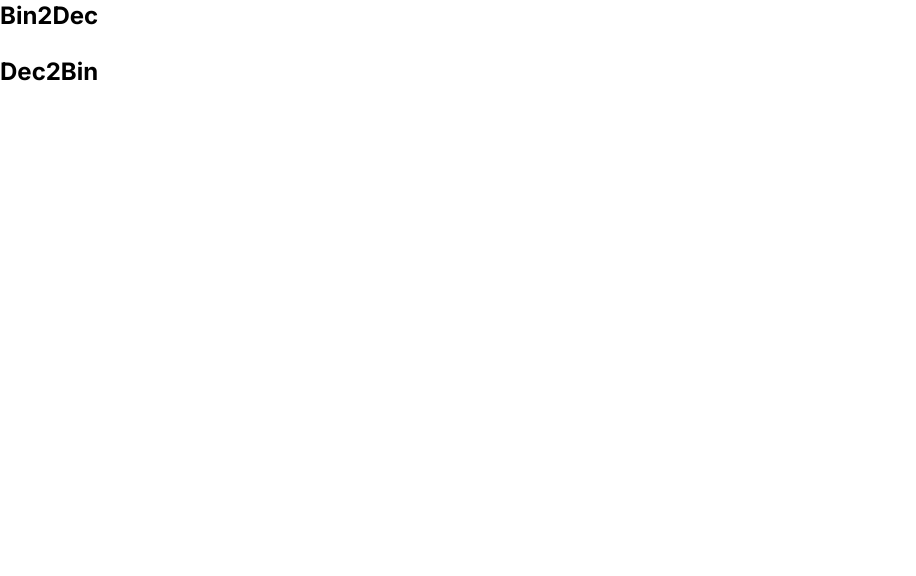
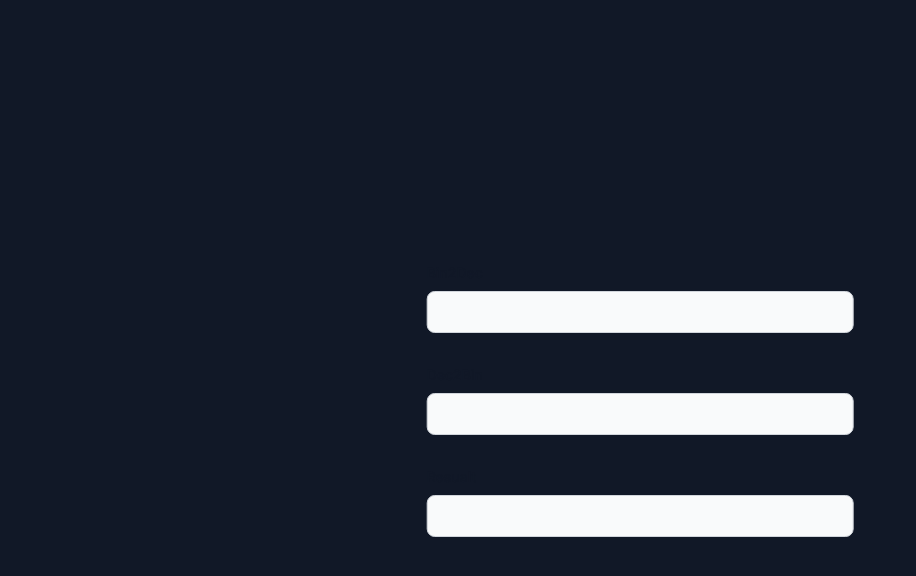
Before and after one commit to HabibBehdarvandiDev/Bin2Dec, a Next.js app: page / in a window 1280 px wide. Shown: the top 576 px of the page, without its empty margins (0-916 px from the left). Built offline with nearby package versions, Linux system fonts and the light colour scheme.

Commit message:
Complete Initial Styles

```diff
--- a/app/page.tsx
+++ b/app/page.tsx
@@ -2,18 +2,21 @@ import Image from 'next/image'
 
 export default function Home() {
   return (
-    <main className="">
-      <div>
-        <h1 className="text-2xl font-bold">Bin2Dec</h1>
-        <input type="text" name="binary" id="binaryInput" />
-      </div>
-      <div>
-        <h1 className="text-2xl font-bold">Dec2Bin</h1>
-        <input type="text" name="decimal" id="decimalInput" />
-      </div>
-      <div>
-        {/* a diable input for show resualt... */}
-      </div>
+    <main className="w-screen h-screen overflow-hidden relative bg-gray-900">
+      <section className='absolute top-1/2 left-1/2 -translate-x-1/2 -translate-y-1/2 bg-green-50 w-4/5 lg:w-6/12 xl:w-4/12 flex flex-col bg-transparent'>
+        <div className='flex flex-col my-4'>
+          <h1 className="block mb-2 text-sm font-medium text-gray-900 dark:text-white">Bin2Dec</h1>
+          <input type="text" name="binary" id="binaryInput" className='bg-gray-50 border border-gray-300 text-gray-900 text-sm rounded-lg focus:ring-blue-500 focus:border-blue-500 block w-full p-2.5 dark:bg-gray-700 dark:border-gray-600 dark:placeholder-gray-400 dark:text-white dark:focus:ring-blue-500 dark:focus:border-blue-500' />
+        </div>
+        <div className='flex flex-col my-4'>
+          <h1 className="block mb-2 text-sm font-medium text-gray-900 dark:text-white">Dec2Bin</h1>
+          <input type="text" name="decimal" id="decimalInput" className='bg-gray-50 border border-gray-300 text-gray-900 text-sm rounded-lg focus:ring-blue-500 focus:border-blue-500 block w-full p-2.5 dark:bg-gray-700 dark:border-gray-600 dark:placeholder-gray-400 dark:text-white dark:focus:ring-blue-500 dark:focus:border-blue-500' />
+        </div>
+        <div className='flex flex-col my-4'>
+          <h1 className="block mb-2 text-sm font-medium text-gray-900 dark:text-white">Resualt</h1>
+          <input type="text" name="resualt" id="showResualt" className='bg-gray-50 border border-gray-300 text-gray-900 text-sm rounded-lg focus:ring-blue-500 focus:border-blue-500 block w-full p-2.5 dark:bg-gray-700 dark:border-gray-600 dark:placeholder-gray-400 dark:text-white dark:focus:ring-blue-500 dark:focus:border-blue-500' disabled />
+        </div>
+      </section>
     </main>
   )
 }
```
